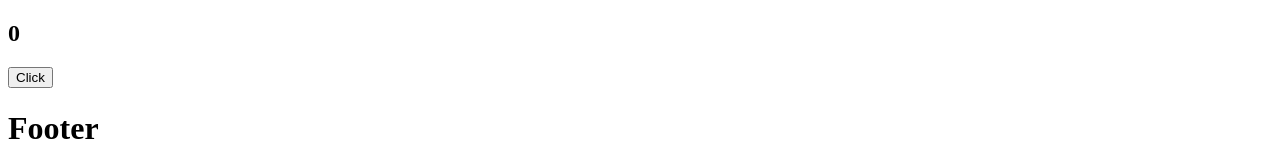
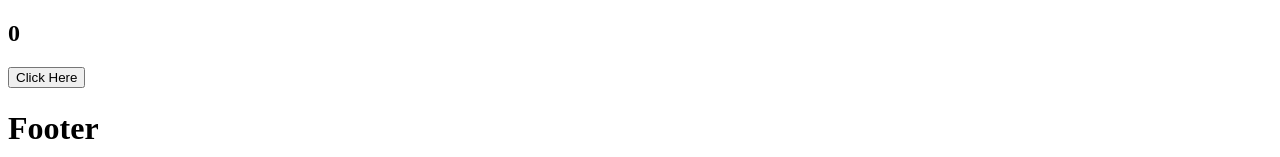
Before and after one commit to raghuhr18/untitled-folder-4, a React (Vite) app: page /about in a window 1280 px wide. Shown: the part 230-387 px from the top of the page. Built offline with nearby package versions, Linux system fonts and the light colour scheme.

Commit message:
updated sequence

```diff
--- a/src/components/ProfileClass.js
+++ b/src/components/ProfileClass.js
@@ -6,17 +6,21 @@ class ProfileClass extends React.Component {
     this.state = {
       count: 0,
     };
+    console.log("Constructor");
+  }
+
+  componentDidMount() {
+    console.log("Component Did Mount");
   }
   render() {
     const { count } = this.state;
+    console.log("render");
     return (
       <div>
 
         <h1>This is profile class component</h1>
         <h2>{count}</h2>
-        <button onClick={() => {
-            this.setState({count: count+1})
-        }}>Click</button>
+        <button onClick={() => {this.setState({count: count+1})}}>Click Here</button>
       </div>
     )
   }
```
